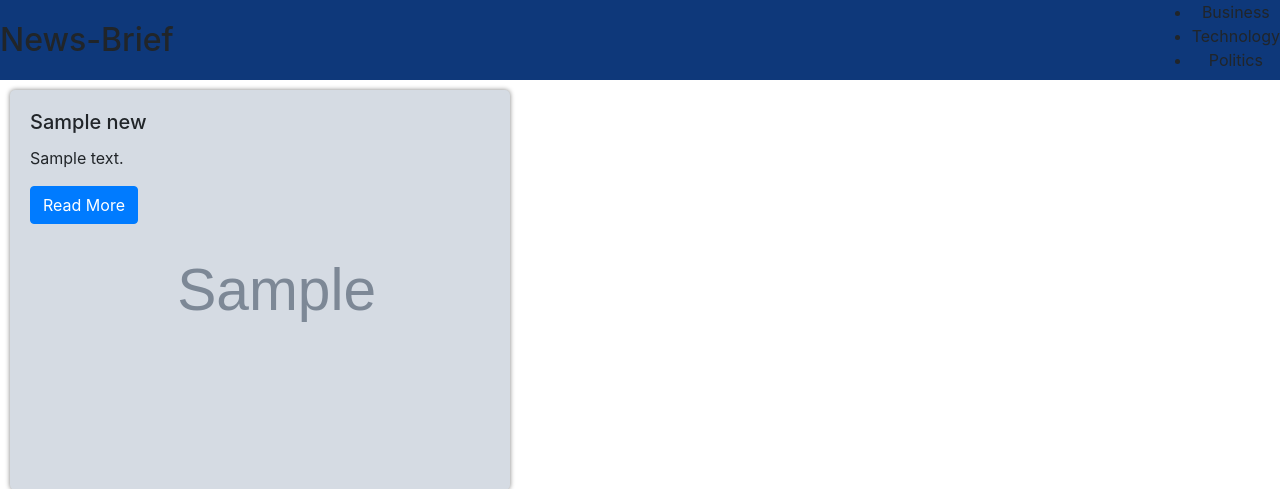
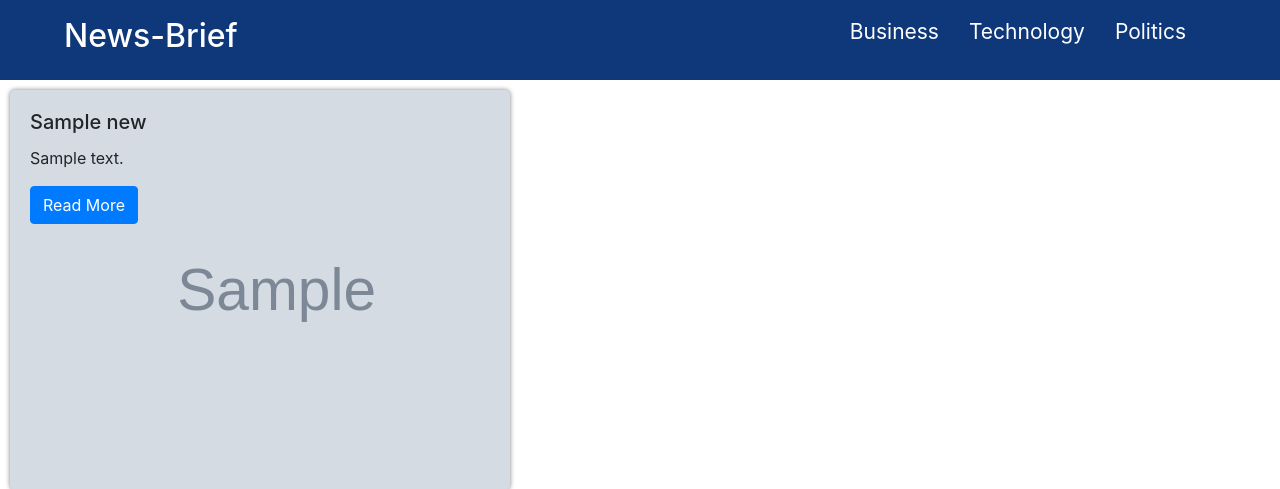
Before and after one commit to Joshua-Barawa/news-app, a Flask app: template app/templates/index.html in a window 1280 px wide. Shown: the top 489 px of the page. Run offline with Flask 2, Linux system fonts and the light colour scheme; the template is opened without the code that fills it: most values are stand-ins (such as "Sample title", 1, 10 or a date in 2020); grey boxes marked "Sample" are stand-in pictures; some libraries are stand-ins or nearby versions.

Commit message:
created a navbar

```diff
--- a/app/static/style.css
+++ b/app/static/style.css
@@ -3,38 +3,33 @@
 display: flex;
 justify-content: space-between;
 align-items: center;
-overflow-x:hidden;
 background-color:#0e387a;
 position:sticky;
 top:0;
-height: 80px;
 text-align:center;
-
+height:80px;
 }
 
-.logo{
-    margin-left: 10px;
-    font-size:35px;
-    text-decoration: none;
-    font-weight:bold;
-    text-align:center;
-    padding: 0px 30px;
-    color:#fff;
+.nav .logo{
+color:#fff;
+padding: 0px 5%;
 }
 
-.links{
-    display: inline-flex;
-    padding: 0px 30px;
+.nav .links{
+display: inline-flex;
+color:white;
+padding: 0px 5%;
 }
-.links li{
-   list-style-type:none;
+
+.links a{
+color:#fff;
  }
 
 .links .link{
    margin-right: 30px;
    text-decoration: none;
    font-size: 21px;
-   color:#fff;
+   list-style-type:none;
 }
 
 
--- a/app/templates/index.html
+++ b/app/templates/index.html
@@ -10,12 +10,12 @@
 <body>
 
 <div class="nav">
-       <h2 className="logo">News-Brief</h2>
+    <h2 class="logo">News-Brief</h2>
 
-<ul className="links">
-    <li className="link">Business</li>
-   <li className="link" >Technology</li>
-    <li className="link" to='/login'>Politics</li>
+<ul class="links">
+    <li class="link"><a href="">Business</a></li>
+   <li class="link"><a href="">Technology</a></li>
+    <li class="link"><a href="">Politics</a></li>
 </ul>
 
 </div>
```
